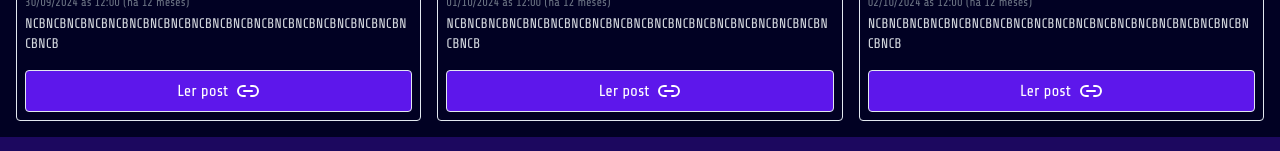
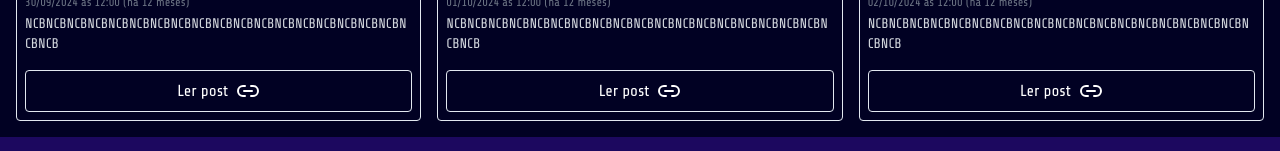
Before and after one commit to NucleoCyberBrasill/SiteNcbFull, a React (Vite) app: page /blog in a window 1280 px wide. Shown: the part 343-494 px from the top of the page. Built offline with nearby package versions, Linux system fonts and the light colour scheme.

Commit message:
💄 style: removendo fill do botao do blogCard

```diff
--- a/src/Components/features/Blog/BlogCard.tsx
+++ b/src/Components/features/Blog/BlogCard.tsx
@@ -13,7 +13,7 @@ export function BlogCard({ title, description, slug, banner, postedAt }: post) {
             <p className="break-words text-sm text-gray-300 line-clamp-3 mt-1">
                 {description}
             </p>
-      <DefaultButton fill wfull={true} border icon={<Link2Icon/>} link={slug}>Ler post</DefaultButton>
+            <DefaultButton wfull={true} border icon={<Link2Icon />} link={slug}>Ler post</DefaultButton>
         </div>
     );
 }
```
Lines whose indentation alone changed are shown as unchanged.
